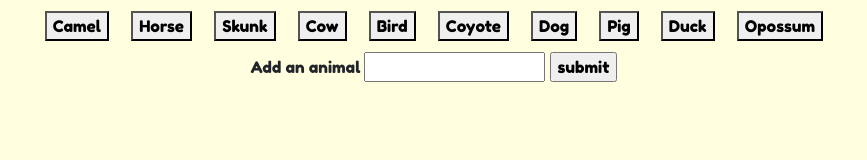
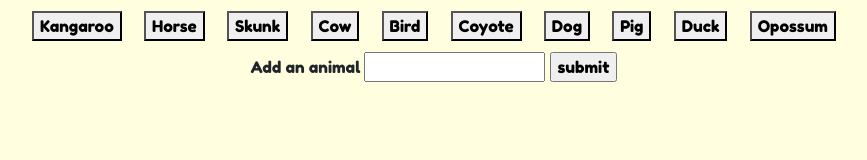
Before and after one commit to pcheno/GifTastic, a plain HTML site: page index.html in a window 1280 px wide. Shown: the whole page, without its empty margins (206-1073 px from the left). Drawn offline with nearby package versions, Linux system fonts and the light colour scheme.

```diff
--- a/assets/css/style.css
+++ b/assets/css/style.css
@@ -8,11 +8,7 @@
     text-align: center;
     font-size: 160%;
 }
-/*
-.container {
-    text-align: center;
-}
-*/
+
 .gifyDiv {
     float: left;
     margin: .8%;
--- a/assets/javascript/game.js
+++ b/assets/javascript/game.js
@@ -1,6 +1,6 @@
 $(document).ready(function () {
   // Creates an array containing some animals
-  var animals = ["Camel", "Horse", "Skunk", "Cow", "Bird", "Coyote", "Dog", "Pig", "Duck", "Opossum"]
+  var animals = ["Kangaroo", "Horse", "Skunk", "Cow", "Bird", "Coyote", "Dog", "Pig", "Duck", "Opossum"]
   // Create array containing acceptable ratings
   var ratings = ["g", "pg", "y"]
 
```
